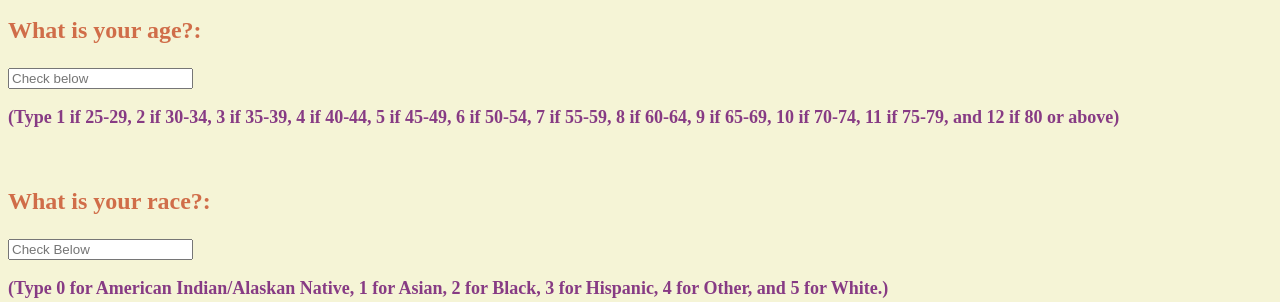
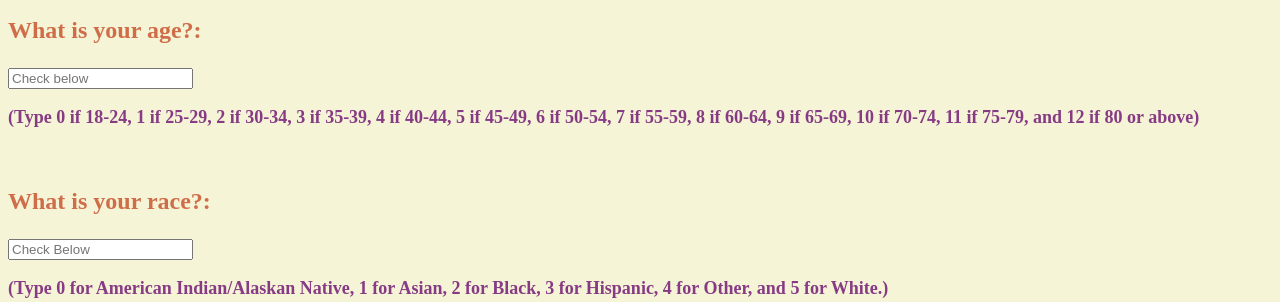
Before and after one commit to leeana24/HDpred, a Flask app: page / in a window 1280 px wide. Shown: the part 840-1142 px from the top of the page. Run offline with Flask 2, Linux system fonts and the light colour scheme; parts of the project's set-up code (start-up, migrations or seed data) failed here and were passed over.

Commit message:
Update index.html

```diff
--- a/templates/index.html
+++ b/templates/index.html
@@ -44,7 +44,7 @@ p{
            <p class = "m">Alcohol Drinking :</p>  <input type="text", name='c', placeholder="Type 1 for Yes, 0 for No"> <p>(Adult men having more than 14 drinks per week and adult women having more than 7 drinks per week)</p><br>
             <p class = "m">Do you have serious difficulty walking or climbing stairs:</p> <input type="text", name='d', placeholder="Type 1 for Yes, 0 for No"> <br><br><br>
 						 <p class = "m">Are you biologically male or female?:</p>  <input type="text", name='e', placeholder="Type 1 for Male, 0 for Female"> <br><br><br>
-						<p class = "m"> What is your age?:</p>  <input type="text", name='f', placeholder="Check below"> <p>(Type 1 if 25-29, 2 if 30-34, 3 if 35-39, 4 if 40-44, 5 if 45-49, 6 if 50-54, 7 if 55-59, 8 if 60-64, 9 if 65-69, 10 if 70-74, 11 if 75-79, and 12 if 80 or above)</p><br>
+						<p class = "m"> What is your age?:</p>  <input type="text", name='f', placeholder="Check below"> <p>(Type 0 if 18-24, 1 if 25-29, 2 if 30-34, 3 if 35-39, 4 if 40-44, 5 if 45-49, 6 if 50-54, 7 if 55-59, 8 if 60-64, 9 if 65-69, 10 if 70-74, 11 if 75-79, and 12 if 80 or above)</p><br>
 						  <p class = "m">What is your race?:</p>  <input type="text", name='g', placeholder="Check Below"> <p>(Type 0 for American Indian/Alaskan Native, 1 for Asian, 2 for Black, 3 for Hispanic, 4 for Other, and 5 for White.)</p><br>
                <p class = "m">Have you ever had or have diabetes?:</p>  <input type="text", name='h', placeholder="Check Below"> <p>(Type 0 for No, 1 for Boderline, and 2 for Yes)</p><br><br>
 						 <p class = "m">Have you done any physical activity in the past 30 days other than your regular job?:</p>  <input type="text", name='i', placeholder="Type 1 for Yes, 0 for No"> <br><br><br>
```
